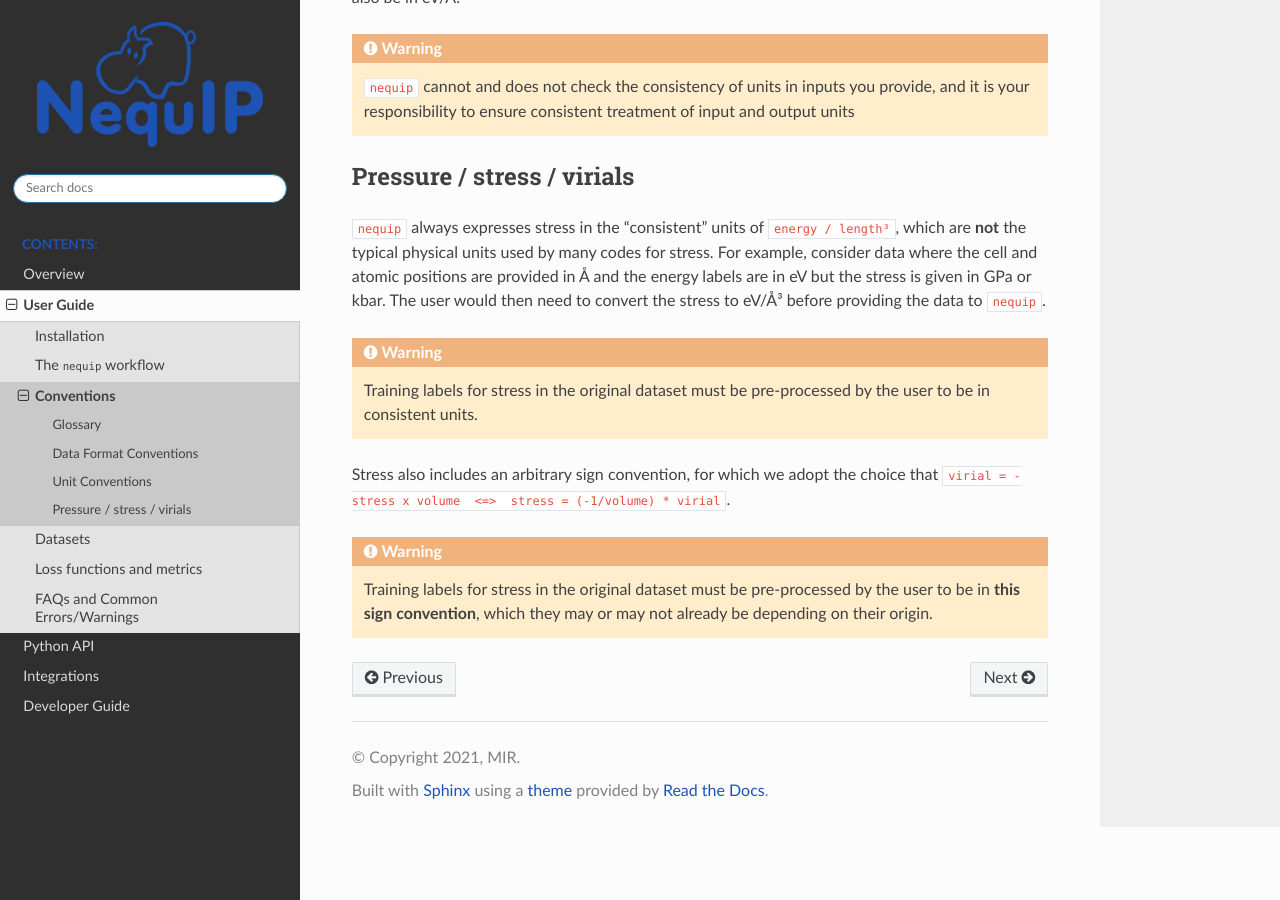
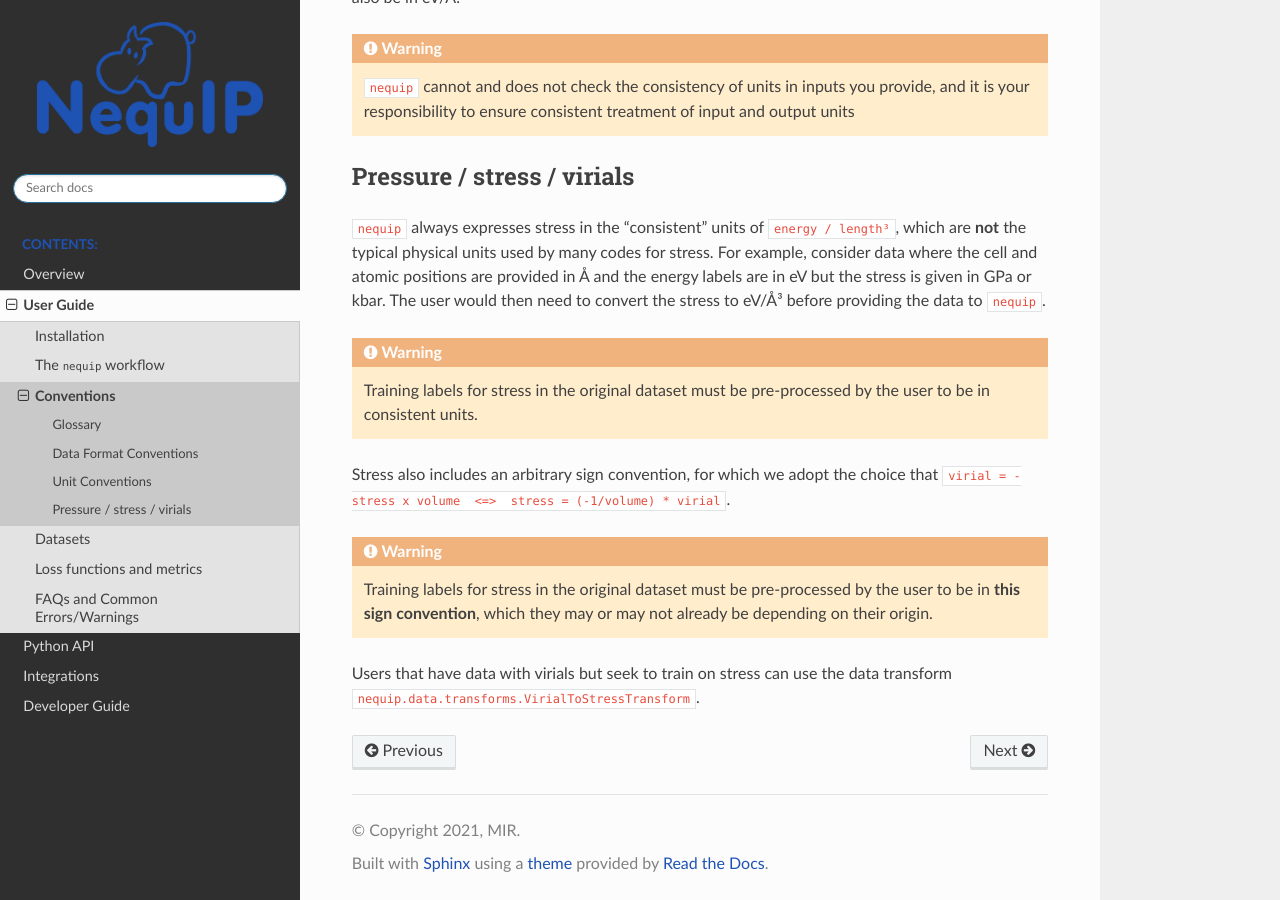
Before and after one commit to mir-group/nequip, a Sphinx documentation site: the page built from docs/guide/conventions.md, in a window 1280 px wide and 900 px high, scrolled down 634 px. Built offline with Sphinx 7.4.7 and the Read the Docs theme 3.1.0, drawn with Linux system fonts in a browser that asks for light colours.

Commit message:
add note in docs that users can use `nequip.data.transforms.VirialToStressTransform`

````diff
--- a/docs/guide/conventions.md
+++ b/docs/guide/conventions.md
@@ -34,3 +34,5 @@ Stress also includes an arbitrary sign convention, for which we adopt the choice
 ```{warning}
 Training labels for stress in the original dataset must be pre-processed by the user to be in **this sign convention**, which they may or may not already be depending on their origin.
 ```
+
+Users that have data with virials but seek to train on stress can use the data transform `nequip.data.transforms.VirialToStressTransform`.
````
